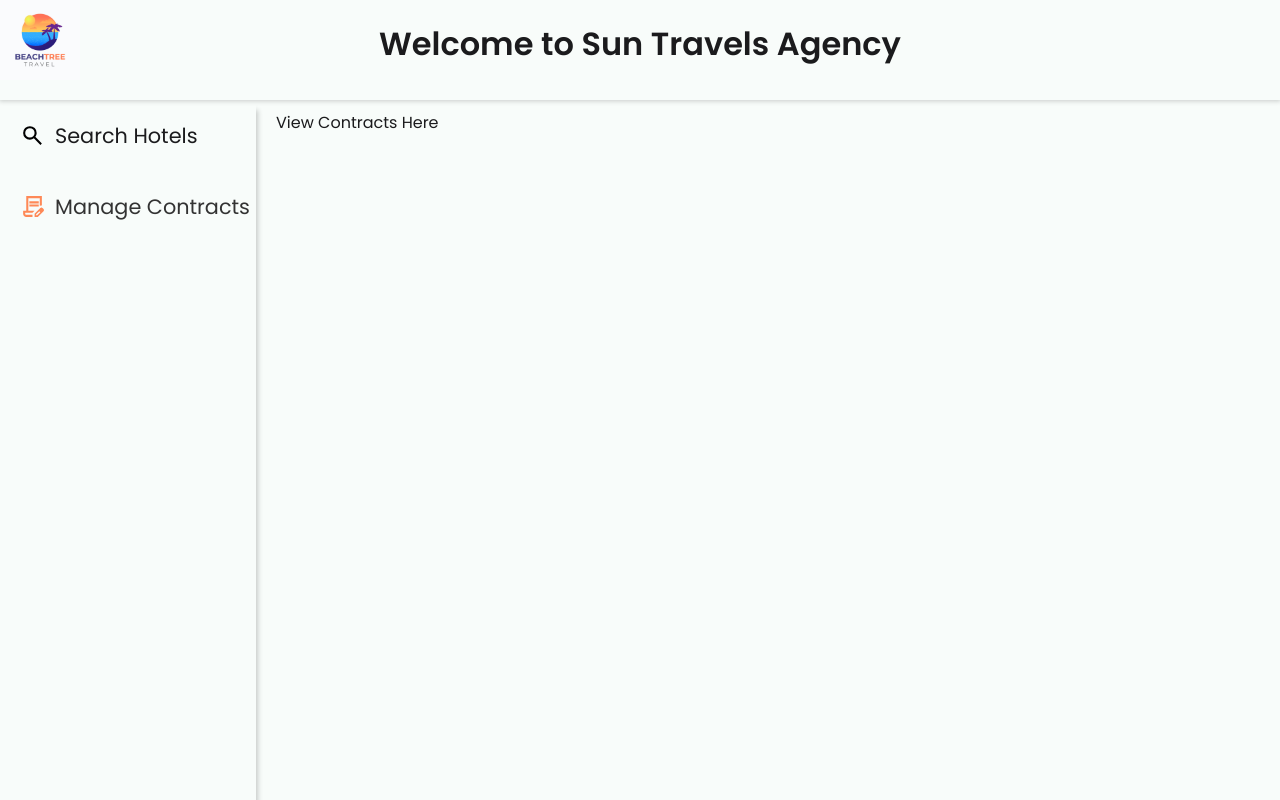
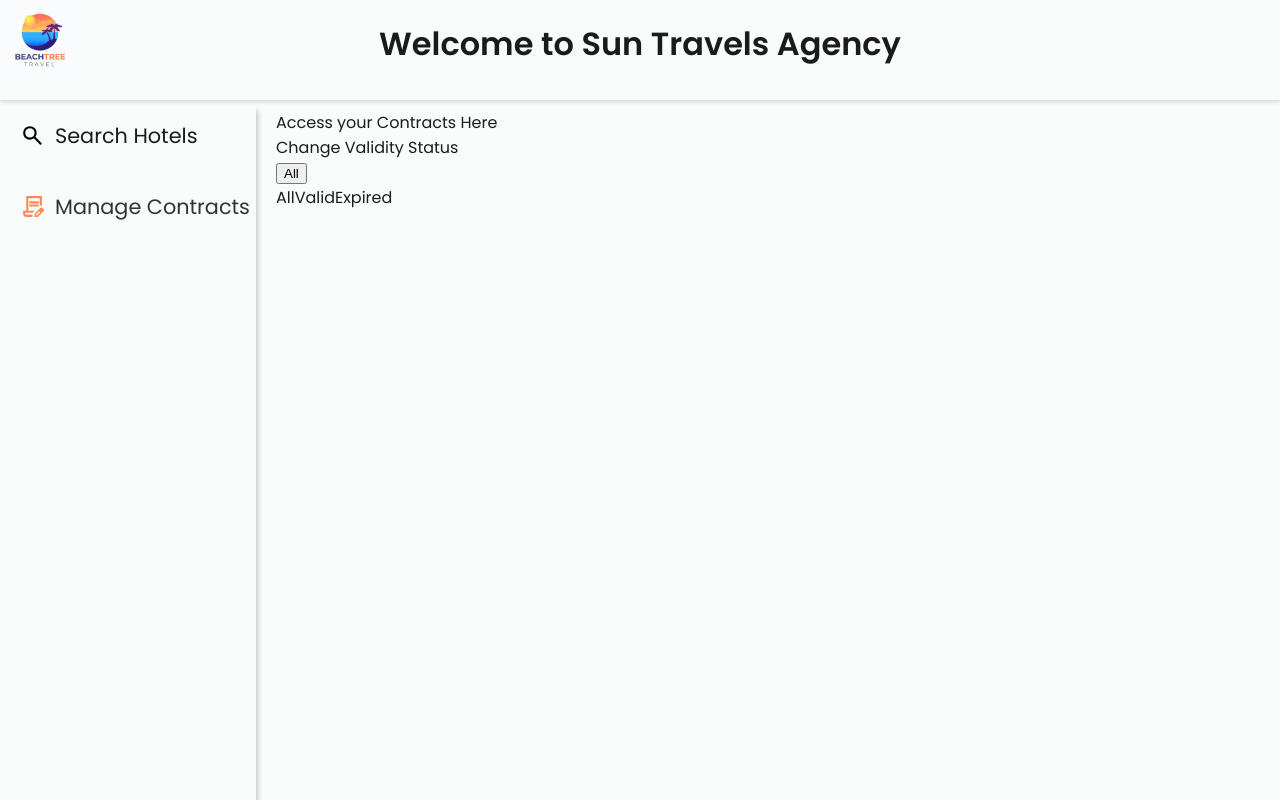
Before and after one commit to venuras/sun-travels-agency-application, an Angular app in the folder web-frontend/: page /dashboard/contracts in a window 1280 px wide. Built offline with nearby package versions, Linux system fonts and the light colour scheme.

Commit message:
current ui updated for managing contracts

```diff
--- /dev/null
+++ b/web-frontend/src/app/features/dashboard/components/contract-view/contract-view.component.css
@@ -0,0 +1,75 @@
+.feature-contract-view-main-cont{
+    display: flex;
+    flex-direction: column;
+}
+
+/* .feature-contract-view-contract-status-head-container{
+    display: flex;
+    justify-content: space-between;
+    align-items: center;
+
+} */
+
+.feature-contract-view-head-text{
+    font-size: 1.5rem;
+    font-weight: 500;
+}
+
+.feature-contract-view-contract-status-dropdown-container{
+    display: flex;
+    align-items: center;
+    gap: 15px;
+    justify-content: flex-end;
+}
+
+.feature-contract-view-contract-status-dropdown-container p{
+    font-size: 1.2rem;
+}
+
+/* Style The Dropdown Button */
+.feature-contract-view-contract-status-dropbtn {
+  background-color: var(--secondary-color);
+  color: white;
+  padding: 12px;
+  font-size: 1.2rem;
+  border: none;
+  cursor: pointer;
+  min-width: 160px;
+}
+
+/* The container <div> - needed to position the dropdown content */
+.feature-contract-view-contract-status-dropdown {
+  position: relative;
+  display: inline-block;
+}
+
+/* Dropdown Content (Hidden by Default) */
+.feature-contract-view-contract-status-dropdown-content {
+  display: none;
+  position: absolute;
+  background-color: #f9f9f9;
+  min-width: 160px;
+  box-shadow: 0px 8px 16px 0px rgba(0,0,0,0.2);
+  z-index: 1;
+}
+
+/* Links inside the dropdown */
+.feature-contract-view-contract-status-dropdown-content a {
+  color: black;
+  padding: 12px 16px;
+  text-decoration: none;
+  display: block;
+}
+
+/* Change color of dropdown links on hover */
+.feature-contract-view-contract-status-dropdown-content a:hover {background-color: #f1f1f1; color: var(--primary-color);}
+
+/* Show the dropdown menu on hover */
+.feature-contract-view-contract-status-dropdown:hover .feature-contract-view-contract-status-dropdown-content {
+  display: block;
+}
+
+/* Change the background color of the dropdown button when the dropdown content is shown */
+.feature-contract-view-contract-status-dropdown:hover .feature-contract-view-contract-status-dropbtn {
+  background-color: var(--secondary-color);
+}
--- a/web-frontend/src/app/features/dashboard/components/contract-view/contract-view.component.html
+++ b/web-frontend/src/app/features/dashboard/components/contract-view/contract-view.component.html
@@ -1,3 +1,15 @@
-<div>
-    <p>View Contracts Here</p>
+<div class="feature-contract-view-main-cont">
+    <p class="feature-contract-view-head-text">Access your Contracts Here</p>
+    <div class="feature-contract-view-contract-status-dropdown-container">
+        <p>Change Validity Status</p>
+        <div class="feature-contract-view-contract-status-dropdown">
+            <button class="feature-contract-view-contract-status-dropbtn">All</button>
+            <div class="feature-contract-view-contract-status-dropdown-content">
+                <a>All</a>
+                <a>Valid</a>
+                <a>Expired</a>
+            </div>
+        </div>
+
+    </div>
 </div>
```
